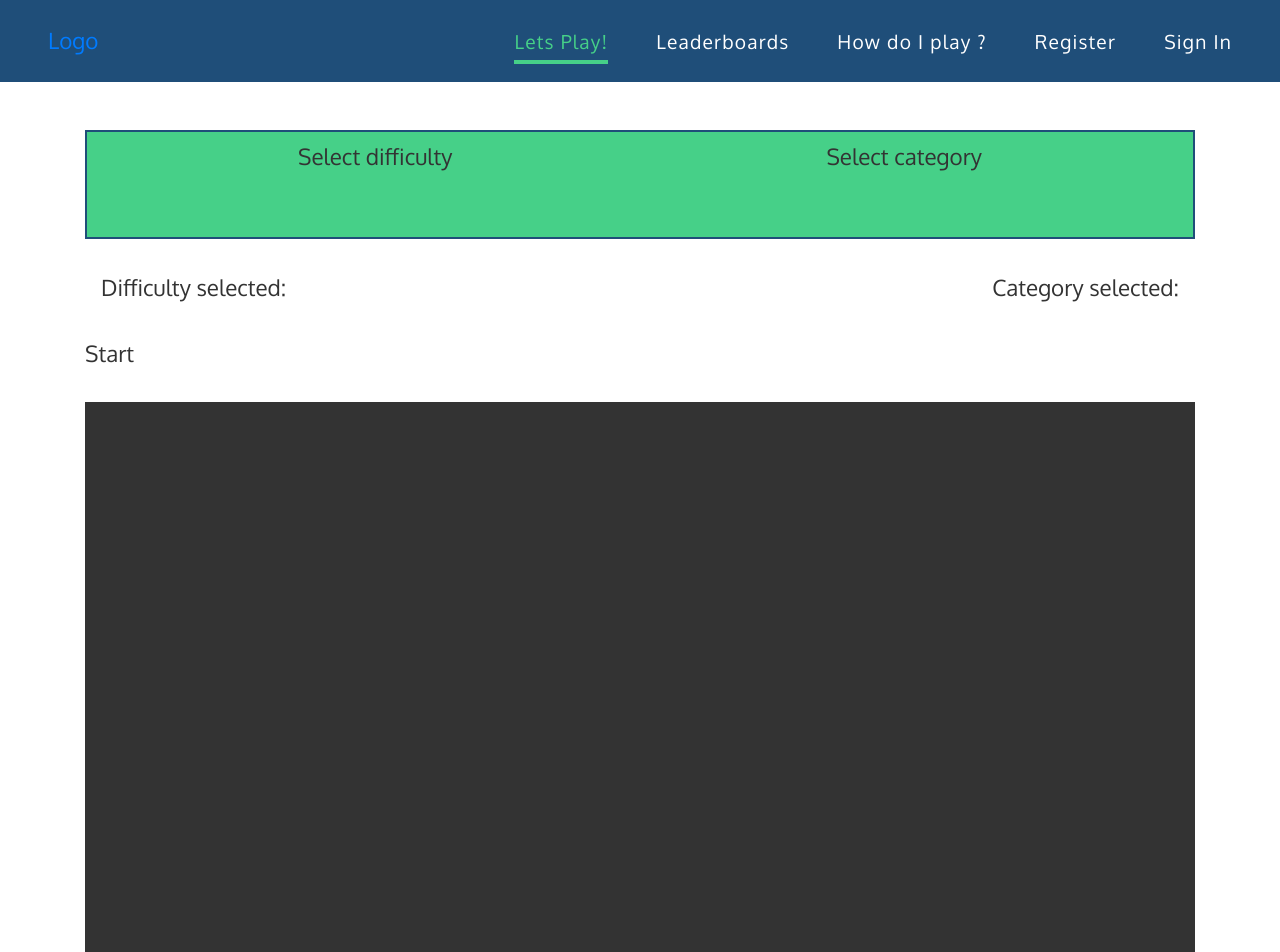
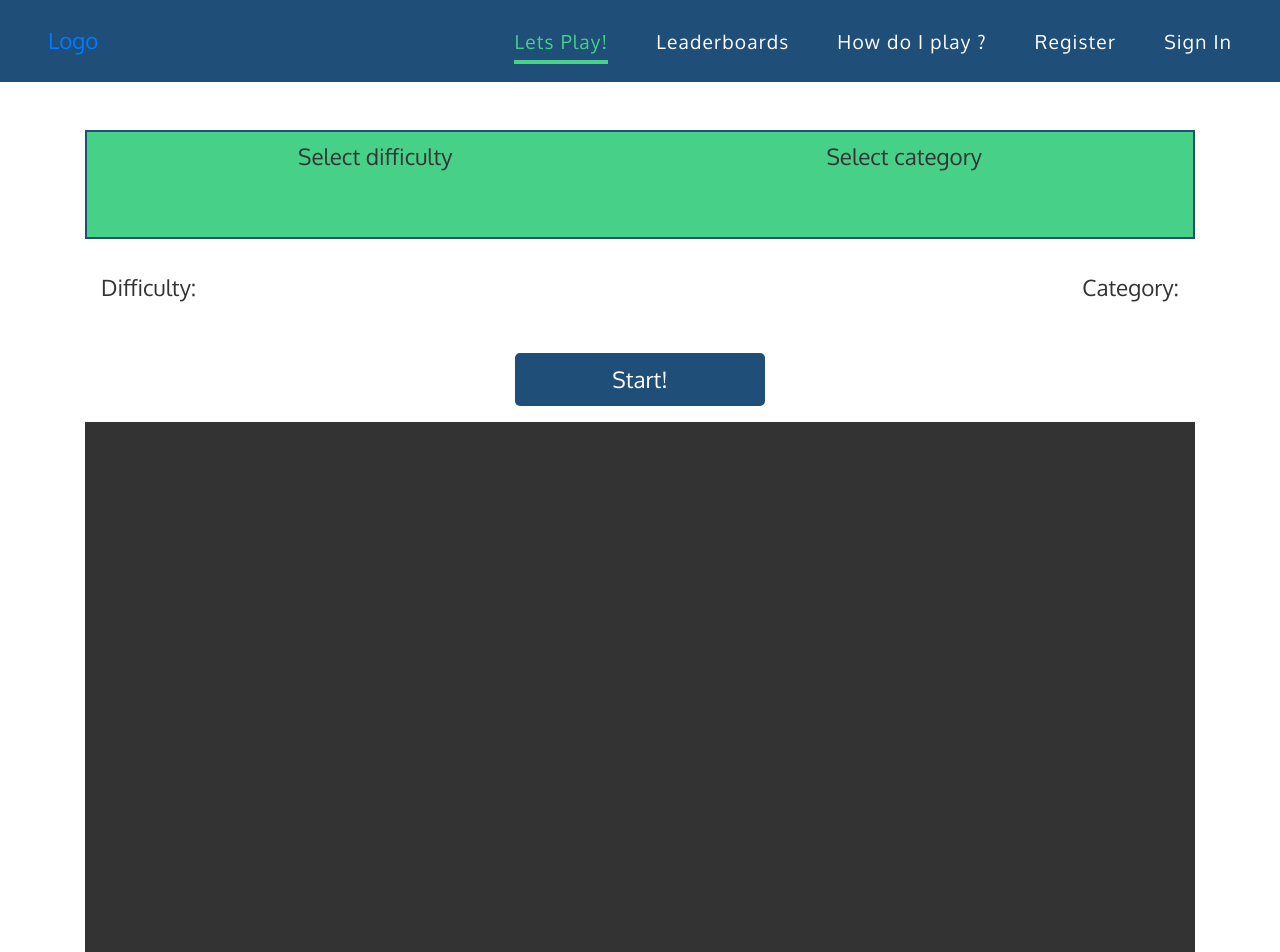
Before and after one commit to JamesRClarke/anagram-falls-client, a React (Create React App) app: page /game in a window 1280 px wide. Shown: the top 952 px of the page. Built offline with nearby package versions, Linux system fonts and the light colour scheme.

Commit message:
passing difficulty and category into the gamebox component

```diff
--- a/src/components/Game/GameBox/GameBox.jsx
+++ b/src/components/Game/GameBox/GameBox.jsx
@@ -1,5 +1,6 @@
 import React, {Component} from 'react';
 import Anagram from './Anagram/Anagram';
+import Button from '../../UI/Button/Button'
 // import CountDown from './CountDown/CountDown';
 import Aux from '../../../hoc/Aux';
 
@@ -7,14 +8,14 @@ class GameBox extends Component {
   state = {
     gameBoxHeight: 0,
     gameBoxWidth: 0,
-    anagrams: ['bagan', 'yangon', 'anagram'],
+    anagrams: null,
+    difficulty: null,
     anagramComponents: [],
     counter: 0,
     countdown: 5,
     inputValue: '',
     correctAnswers: 0,
     lives: 5,
-    focus: true,
     answer: null
   }
 
@@ -24,6 +25,13 @@ class GameBox extends Component {
     this.setState({
       gameBoxHeight: height,
       gameBoxWidth: width
+    })
+  }
+
+  componentWillReceiveProps() {
+    this.setState({
+      anagrams: this.props.category,
+      difficulty: this.props.difficulty
     })
   }
 
@@ -94,9 +102,14 @@ class GameBox extends Component {
   render() {
     return (
       <Aux>
-        <p style={{cursor: 'pointer', display: 'inline-block'}} onClick={this.startIntervalHandler}>Start</p>
+        <div className="d-flex justify-content-center">
+          <div onClick={this.startIntervalHandler} >
+          <Button  class="btn basic">Start!</Button>
+          </div>
+        </div>
 
-        <div ref={ (gameBox) => this.gameBox = gameBox} className="my-3 game-box">
+
+        <div ref={ (gameBox) => this.gameBox = gameBox} className="game-box">
 
           {this.state.anagramComponents.map((component) => {
             return(
--- a/src/components/Game/GameFilters/GameFilters.jsx
+++ b/src/components/Game/GameFilters/GameFilters.jsx
@@ -21,9 +21,9 @@ const GameFilters = (props) => {
           type="category"/>
       </div>
       <div className="d-flex p-3 justify-content-between align-items-center">
-        <p>Difficulty selected: {props.difficultySelection}
+        <p>Difficulty: {props.difficultySelection}
         </p>
-        <p>Category selected: {props.categorySelection}</p>
+        <p>Category: {props.categorySelection}</p>
       </div>
     </div>
   )
--- a/src/containers/Game.jsx
+++ b/src/containers/Game.jsx
@@ -53,7 +53,6 @@ class Game extends Component {
           <GameBox
             difficulty={this.state.difficulty}
              category={this.state.category}
-
               />
         </div>
 
```
